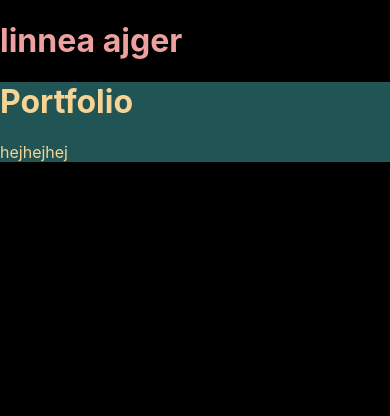
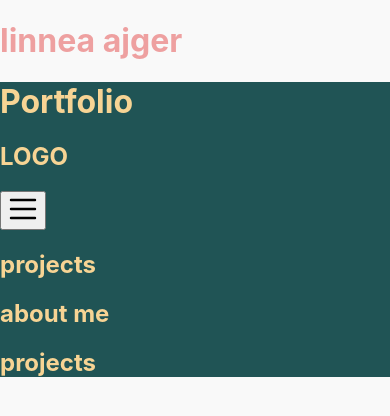
Before and after one commit to LinneaAjger/new-portfolio, a Next.js app in the folder with_styled_components/: page / in a window 390 px wide. Shown: the top 416 px of the page. Built offline with nearby package versions, Linux system fonts and the light colour scheme.

Commit message:
added navbar with hamburger-button that switches when clicking

```diff
--- a/with_styled_components/components/globalstyles.tsx
+++ b/with_styled_components/components/globalstyles.tsx
@@ -8,7 +8,7 @@ const GlobalStyle = createGlobalStyle`
     margin: 0;
     font-family: -apple-system, BlinkMacSystemFont, Segoe UI, Roboto, Oxygen,
       Ubuntu, Cantarell, Fira Sans, Droid Sans, Helvetica Neue, sans-serif;
-      background-color: black;
+      background-color: rgb(249, 249, 249);
 
   }
 
--- /dev/null
+++ b/with_styled_components/components/navbar.tsx
@@ -0,0 +1,36 @@
+import Image from "next/image"
+import closeImg from "../images/close.svg"
+import menuImg from "../images/menu.svg"
+import Link from "next/link"
+import { useState } from "react"
+
+function NavBar (){
+  const [navbar, setNavbar] = useState<boolean>(false);
+  return <div>
+    <nav>
+      <div>
+      <div>
+        <div>
+          {/* logo*/}
+          <Link href={"/"}>
+            <h2>LOGO</h2>
+          </Link>
+                    {/* hamburgermeny ä osynlig för stora skärmar*/}
+                    <div>
+                      <button
+                      onClick={()=> setNavbar(prevState => !prevState)}>
+                        {navbar ?
+                        (<Image src={closeImg} width={30} height={30} alt="logo"/>) :
+                        (<Image src={menuImg} width={30}  height={30} alt="logo"/>)}
+
+                      </button>
+                    </div>
+        </div>
+
+      </div>
+
+      </div>
+    </nav>
+  </div>
+  }
+  export default NavBar
--- a/with_styled_components/pages/index.tsx
+++ b/with_styled_components/pages/index.tsx
@@ -1,5 +1,5 @@
+import NavBar from 'components/navbar';
 import { NextPage } from 'next';
-import Head from 'next/head';
 import styled from 'styled-components';
 
 const Wrapper = styled.div`
@@ -12,13 +12,17 @@ const Wrapper = styled.div`
 const IndexPage: NextPage<{}> = ({}) => {
   return (
     <Wrapper>
-      <Head>
-        <title>Linnéa Ajger</title>
-      </Head>
       <h1>Portfolio</h1>
-      <p>
-        hejhejhej
-      </p>
+      <NavBar/>
+      <section id="projects">
+        <h1>projects</h1>
+      </section>
+      <section id="about-me">
+        <h1>about me</h1>
+      </section>
+      <section id="contact">
+        <h1>projects</h1>
+      </section>
     </Wrapper>
   );
 };
```
Also changed, not shown: with_styled_components/images/close.svg (added), with_styled_components/images/menu.svg (added).
